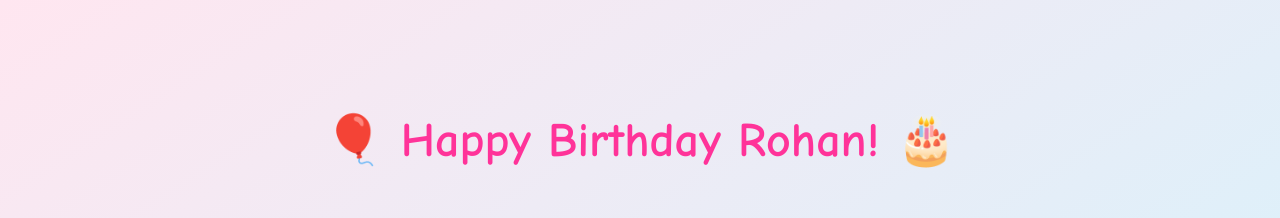
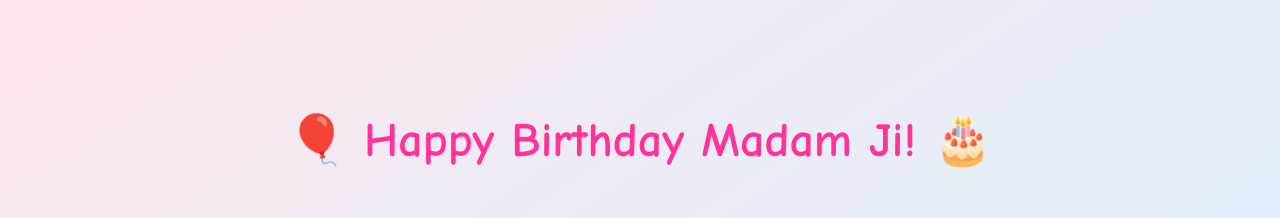
Before and after one commit to ShivaYadav5533/Rohit_Birthday, a plain HTML site: page index.html in a window 1280 px wide. Shown: the top 218 px of the page. Drawn offline with Linux system fonts and the light colour scheme.

Commit message:
Update index.html

```diff
--- a/index.html
+++ b/index.html
@@ -3,18 +3,19 @@
 <head>
   <meta charset="UTF-8" />
   <meta name="viewport" content="width=device-width, initial-scale=1.0"/>
-  <title>Happy Birthday Rohan! 🎉</title>
+  <title>Happy Birthday Madam Ji! 🎉</title>
   <link rel="stylesheet" href="style.css"/>
 </head>
 <body>
     <div class="container">
-        <h1 class="banner">🎈 Happy Birthday Rohan! 🎂</h1>
+        <h1 class="banner">🎈 Happy Birthday Madam Ji! 🎂</h1>
 
         <!-- 🎉 Rohan's Photo -->
         <img src="Snapchat-482857717.jpg" alt="Rohan" class="rohan-pic" />
 
         <div class="card">
-          <p>Wishing you a day filled with love, laughter, and cake! 🍰🎁</p>
+          <p>Wishing you a day filled with love, laughter, and cake!
+            🍰🎁</p>
           <p>Have an amazing year ahead! 🌟</p>
         </div>
 
```
